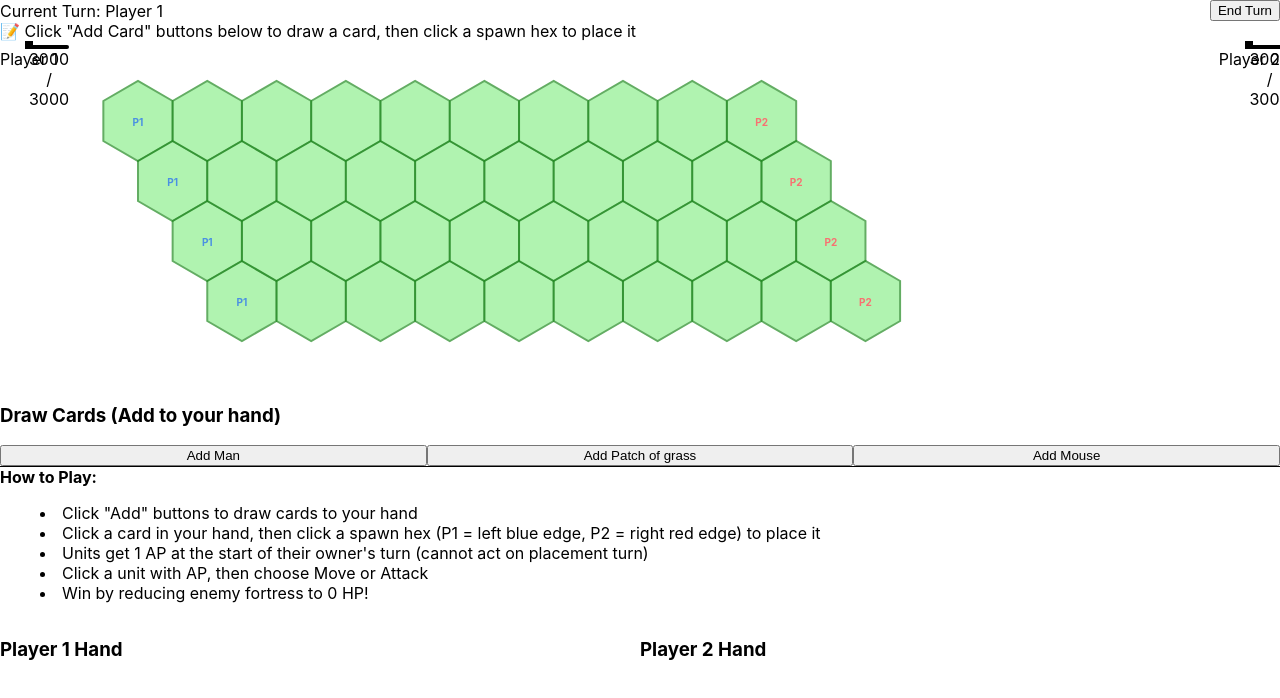
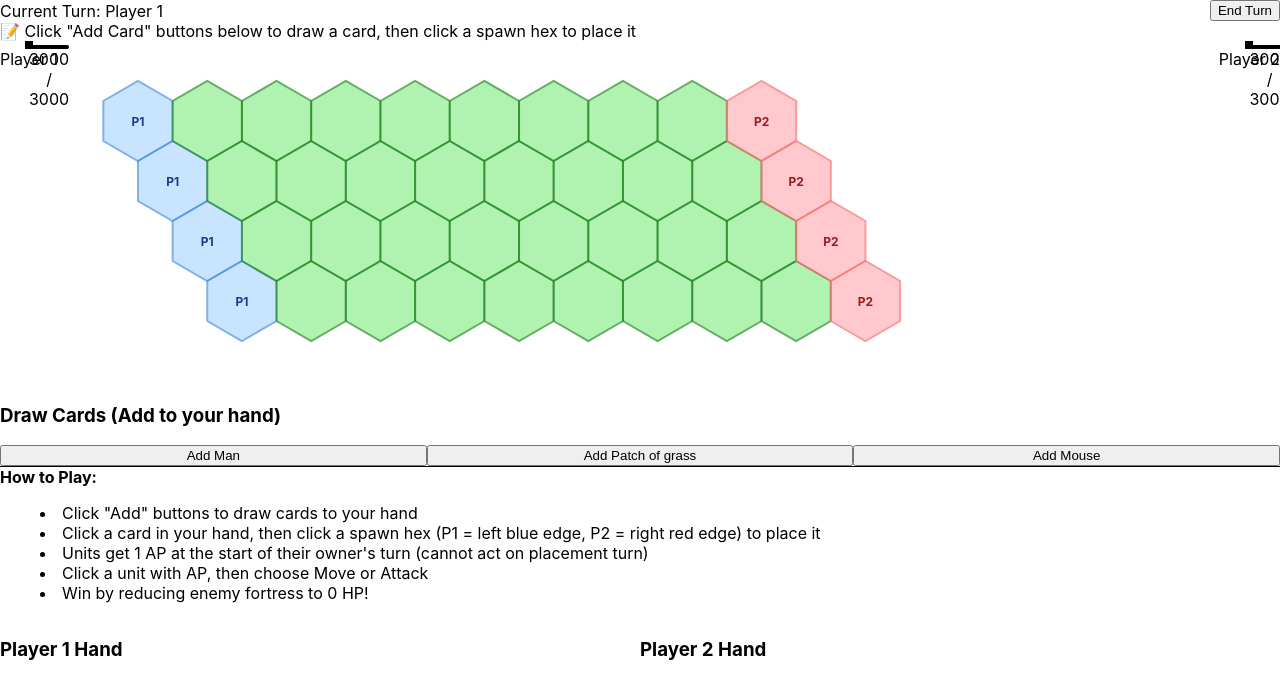
Before and after one commit to DH10125/Grand-Warfare, a Next.js app: page / in a window 1280 px wide. Shown: the top 698 px of the page. Built offline with nearby package versions, Linux system fonts and the light colour scheme.

Commit message:
Add visual enhancements: spawn edge colors, unit stats display, improved AP indicator
Co-authored-by: DH10125 <208269286+DH10125@users.noreply.github.com>

```diff
--- a/components/Game.tsx
+++ b/components/Game.tsx
@@ -379,6 +379,8 @@ const Game: React.FC = () => {
                     isAttackable={isAttackable}
                     onClick={() => handleHexClick(hex)}
                     hasCard={hasCard}
+                    isSpawnEdge={isSpawnEdge}
+                    spawnOwner={isLeftSpawn ? 'player1' : isRightSpawn ? 'player2' : undefined}
                   />
                   {/* Show spawn edge indicator */}
                   {isSpawnEdge && !hasCard && (
@@ -387,8 +389,8 @@ const Game: React.FC = () => {
                         x="0"
                         y="5"
                         textAnchor="middle"
-                        fill={isLeftSpawn ? '#4A90E2' : '#F87171'}
-                        fontSize="10"
+                        fill={isLeftSpawn ? '#1E3A8A' : '#991B1B'}
+                        fontSize="12"
                         fontWeight="bold"
                       >
                         {isLeftSpawn ? 'P1' : 'P2'}
@@ -423,15 +425,15 @@ const Game: React.FC = () => {
                     fill={card.owner === 'player1' ? '#60A5FA' : '#F87171'}
                     opacity="0.9"
                     stroke={isSelected ? '#FFD700' : '#000'}
-                    strokeWidth={isSelected ? '3' : '2'}
+                    strokeWidth={isSelected ? '4' : '2'}
                   />
                   {/* Unit name */}
                   <text
                     x="0"
-                    y="-5"
+                    y="-8"
                     textAnchor="middle"
                     fill="white"
-                    fontSize="14"
+                    fontSize="16"
                     fontWeight="bold"
                   >
                     {card.name[0]}
@@ -442,33 +444,48 @@ const Game: React.FC = () => {
                     y="8"
                     textAnchor="middle"
                     fill="white"
-                    fontSize="10"
+                    fontSize="11"
                     fontWeight="bold"
                   >
                     {card.hitPoints}HP
                   </text>
                   {/* AP indicator */}
                   {card.ap > 0 && (
+                    <>
                       <circle
-                      cx="20"
-                      cy="-20"
-                      r="8"
+                        cx="22"
+                        cy="-22"
+                        r="10"
                         fill="#10B981"
                         stroke="#000"
-                      strokeWidth="1"
+                        strokeWidth="2"
                       />
-                  )}
-                  {card.ap > 0 && (
                       <text
-                      x="20"
-                      y="-16"
+                        x="22"
+                        y="-18"
                         textAnchor="middle"
                         fill="white"
-                      fontSize="10"
+                        fontSize="12"
                         fontWeight="bold"
                       >
                         {card.ap}
                       </text>
+                    </>
+                  )}
+                  {/* Stats badge when selected */}
+                  {isSelected && (
+                    <>
+                      <text
+                        x="0"
+                        y="24"
+                        textAnchor="middle"
+                        fill="white"
+                        fontSize="8"
+                        fontWeight="bold"
+                      >
+                        ATK:{card.attackDamage} SPD:{card.speed} RNG:{card.range}
+                      </text>
+                    </>
                   )}
                 </g>
               );
--- a/components/Hexagon.tsx
+++ b/components/Hexagon.tsx
@@ -8,6 +8,8 @@ interface HexagonProps {
   isAttackable?: boolean;
   onClick?: () => void;
   hasCard?: boolean;
+  isSpawnEdge?: boolean;
+  spawnOwner?: 'player1' | 'player2';
 }
 
 const Hexagon: React.FC<HexagonProps> = ({
@@ -15,7 +17,9 @@ const Hexagon: React.FC<HexagonProps> = ({
   isHighlighted = false,
   isAttackable = false,
   onClick,
-  hasCard = false
+  hasCard = false,
+  isSpawnEdge = false,
+  spawnOwner
 }) => {
   const { x, y } = hexToPixel(position);
 
@@ -41,6 +45,12 @@ const Hexagon: React.FC<HexagonProps> = ({
   } else if (hasCard) {
     fillColor = '#FFE4B5';
     strokeColor = '#DEB887';
+  } else if (isSpawnEdge && spawnOwner === 'player1') {
+    fillColor = '#B3D9FF';
+    strokeColor = '#4A90E2';
+  } else if (isSpawnEdge && spawnOwner === 'player2') {
+    fillColor = '#FFB3BA';
+    strokeColor = '#F87171';
   }
 
   return (
```
Lines whose indentation alone changed are shown as unchanged.
